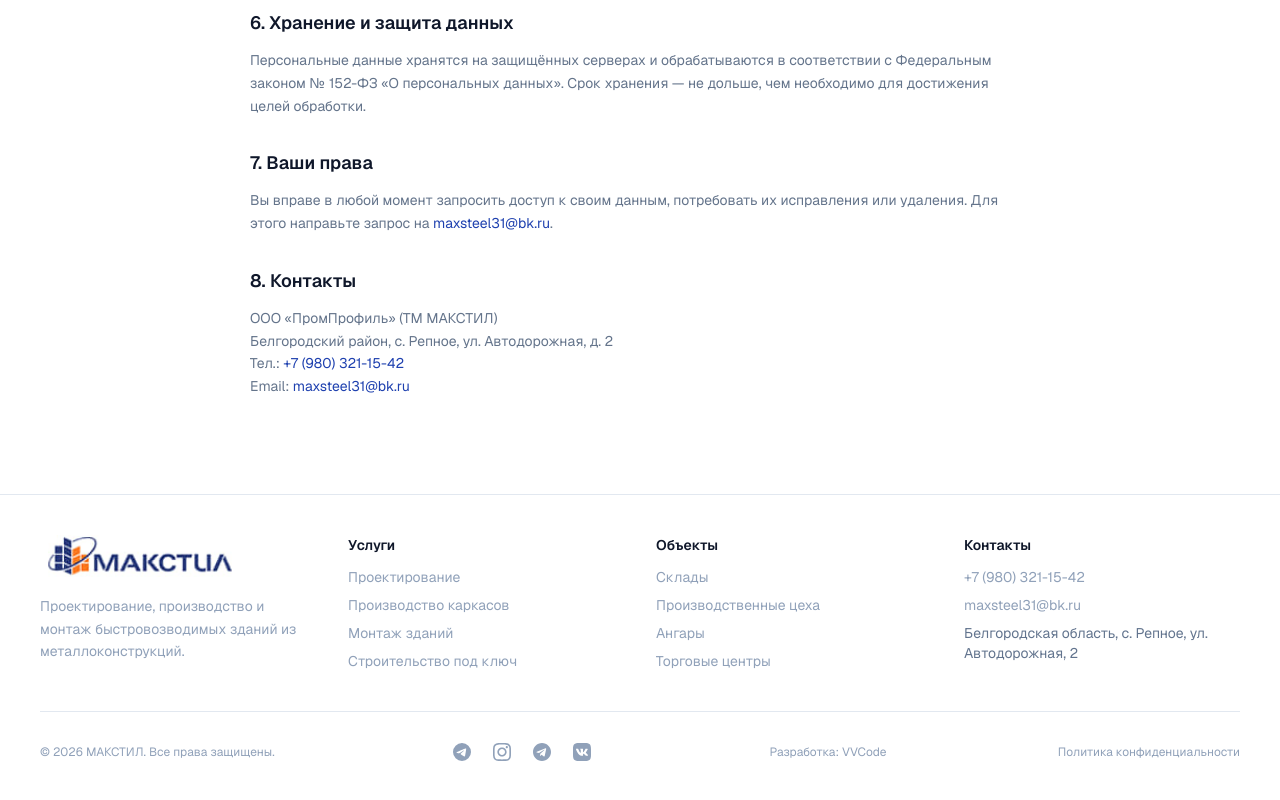
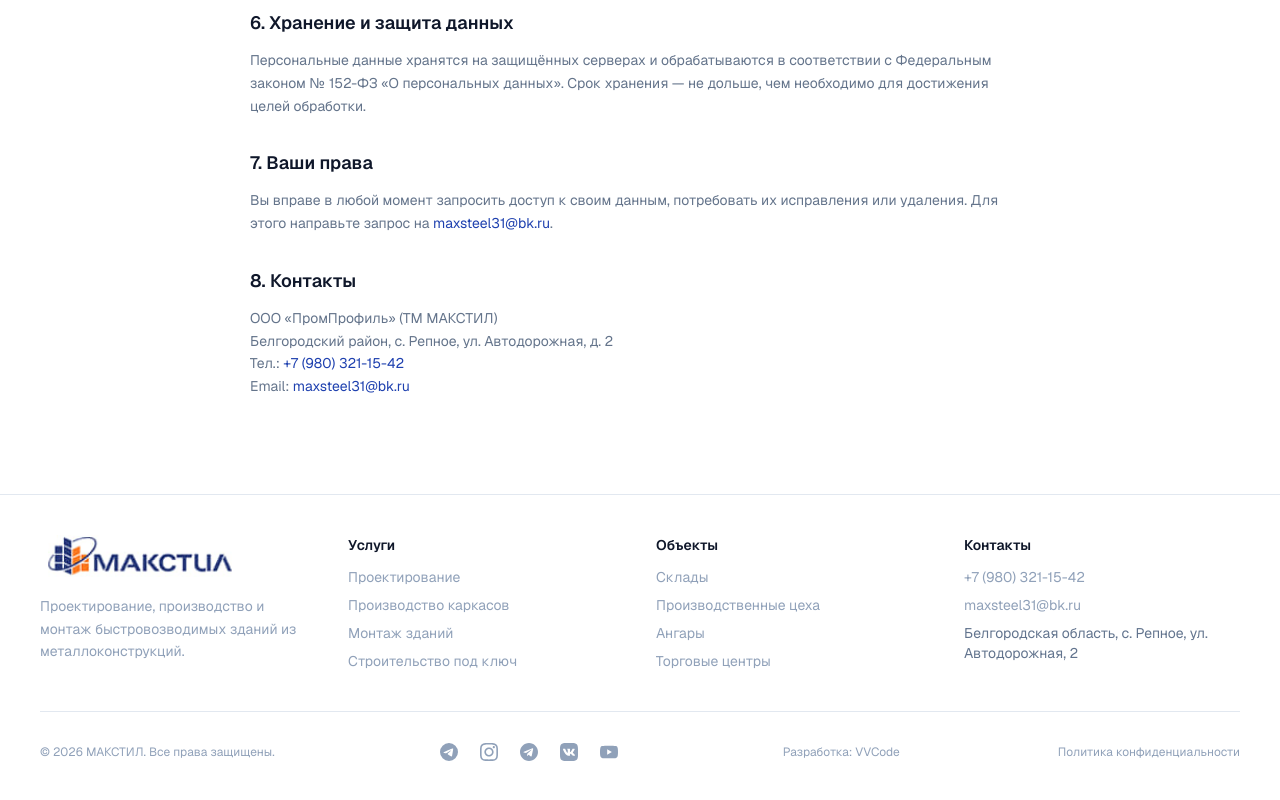
Before and after one commit to faded679/lstkmk, a Next.js app: page /privacy in a window 1280 px wide. Shown: the part 959-1759 px from the top of the page. Built offline with nearby package versions, Linux system fonts and the light colour scheme.

Commit message:
feat: add YouTube link to social media, fix hero blue hangar image

```diff
--- a/src/app/api/chat/route.ts
+++ b/src/app/api/chat/route.ts
@@ -30,6 +30,7 @@
 - Telegram: https://t.me/mcsteel031
 - Instagram: https://www.instagram.com/maksteel31/
 - ВКонтакте: https://vk.com/mcsteel31
+- YouTube: https://www.youtube.com/@mcsteel31
 - Max (новая платформа): https://max.ru/join/n-9OuRJ2NTY_1f77DHMswPbVCe14w8rMicyRr-3-rAk
 
 Услуги:
--- a/src/components/Contacts.tsx
+++ b/src/components/Contacts.tsx
@@ -33,6 +33,12 @@
 const VkIcon = () => (
   <svg viewBox="0 0 24 24" width="20" height="20" fill="currentColor">
     <path d="M15.684 0H8.316C1.592 0 0 1.592 0 8.316v7.368C0 22.408 1.592 24 8.316 24h7.368C22.408 24 24 22.408 24 15.684V8.316C24 1.592 22.408 0 15.684 0zm3.692 17.123h-1.744c-.66 0-.862-.523-2.049-1.714-1.033-1.033-1.49-1.171-1.744-1.171-.356 0-.458.102-.458.593v1.575c0 .424-.135.678-1.253.678-1.846 0-3.896-1.118-5.335-3.202C4.624 10.857 4 8.492 4 8.076c0-.254.102-.491.593-.491h1.744c.44 0 .61.203.779.677.863 2.49 2.303 4.675 2.896 4.675.22 0 .322-.102.322-.66V9.721c-.068-1.186-.695-1.287-.695-1.71 0-.203.17-.407.44-.407h2.744c.373 0 .508.203.508.643v3.473c0 .372.17.508.271.508.22 0 .407-.136.813-.542 1.254-1.406 2.151-3.574 2.151-3.574.119-.254.322-.491.763-.491h1.744c.525 0 .644.27.525.643-.22 1.017-2.354 4.031-2.354 4.031-.186.305-.254.44 0 .78.186.254.796.779 1.203 1.253.745.847 1.32 1.558 1.473 2.049.17.475-.085.72-.576.72z"/>
+  </svg>
+);
+
+const YouTubeIcon = () => (
+  <svg viewBox="0 0 24 24" width="20" height="20" fill="currentColor">
+    <path d="M23.498 6.186a3.016 3.016 0 0 0-2.122-2.136C19.505 3.545 12 3.545 12 3.545s-7.505 0-9.377.505A3.017 3.017 0 0 0 .502 6.186C0 8.07 0 12 0 12s0 3.93.502 5.814a3.016 3.016 0 0 0 2.122 2.136c1.871.505 9.376.505 9.376.505s7.505 0 9.377-.505a3.015 3.015 0 0 0 2.122-2.136C24 15.93 24 12 24 12s0-3.93-.502-5.814zM9.545 15.568V8.432L15.818 12l-6.273 3.568z"/>
   </svg>
 );
 
@@ -234,6 +240,15 @@
                 >
                   <VkIcon />
                 </a>
+                <a
+                  href="https://www.youtube.com/@mcsteel31"
+                  target="_blank"
+                  rel="noopener noreferrer"
+                  className="w-10 h-10 flex items-center justify-center rounded-lg bg-[#FF0000]/10 text-[#FF0000] hover:bg-[#FF0000]/20 transition-colors"
+                  title="YouTube"
+                >
+                  <YouTubeIcon />
+                </a>
               </div>
             </div>
           </motion.div>
--- a/src/components/Footer.tsx
+++ b/src/components/Footer.tsx
@@ -19,6 +19,12 @@
 const VkIcon = () => (
   <svg viewBox="0 0 24 24" width="18" height="18" fill="currentColor">
     <path d="M15.684 0H8.316C1.592 0 0 1.592 0 8.316v7.368C0 22.408 1.592 24 8.316 24h7.368C22.408 24 24 22.408 24 15.684V8.316C24 1.592 22.408 0 15.684 0zm3.692 17.123h-1.744c-.66 0-.862-.523-2.049-1.714-1.033-1.033-1.49-1.171-1.744-1.171-.356 0-.458.102-.458.593v1.575c0 .424-.135.678-1.253.678-1.846 0-3.896-1.118-5.335-3.202C4.624 10.857 4 8.492 4 8.076c0-.254.102-.491.593-.491h1.744c.44 0 .61.203.779.677.863 2.49 2.303 4.675 2.896 4.675.22 0 .322-.102.322-.66V9.721c-.068-1.186-.695-1.287-.695-1.71 0-.203.17-.407.44-.407h2.744c.373 0 .508.203.508.643v3.473c0 .372.17.508.271.508.22 0 .407-.136.813-.542 1.254-1.406 2.151-3.574 2.151-3.574.119-.254.322-.491.763-.491h1.744c.525 0 .644.27.525.643-.22 1.017-2.354 4.031-2.354 4.031-.186.305-.254.44 0 .78.186.254.796.779 1.203 1.253.745.847 1.32 1.558 1.473 2.049.17.475-.085.72-.576.72z"/>
+  </svg>
+);
+
+const YouTubeIcon = () => (
+  <svg viewBox="0 0 24 24" width="18" height="18" fill="currentColor">
+    <path d="M23.498 6.186a3.016 3.016 0 0 0-2.122-2.136C19.505 3.545 12 3.545 12 3.545s-7.505 0-9.377.505A3.017 3.017 0 0 0 .502 6.186C0 8.07 0 12 0 12s0 3.93.502 5.814a3.016 3.016 0 0 0 2.122 2.136c1.871.505 9.376.505 9.376.505s7.505 0 9.377-.505a3.015 3.015 0 0 0 2.122-2.136C24 15.93 24 12 24 12s0-3.93-.502-5.814zM9.545 15.568V8.432L15.818 12l-6.273 3.568z"/>
   </svg>
 );
 
@@ -128,6 +134,9 @@
             <a href="https://vk.com/mcsteel31" target="_blank" rel="noopener noreferrer" className="w-8 h-8 flex items-center justify-center rounded-lg text-slate-400 hover:text-[#0077FF] hover:bg-[#0077FF]/10 transition-colors" title="ВКонтакте">
               <VkIcon />
             </a>
+            <a href="https://www.youtube.com/@mcsteel31" target="_blank" rel="noopener noreferrer" className="w-8 h-8 flex items-center justify-center rounded-lg text-slate-400 hover:text-[#FF0000] hover:bg-[#FF0000]/10 transition-colors" title="YouTube">
+              <YouTubeIcon />
+            </a>
           </div>
           <span>Разработка: <a href="https://vvcode.ru" target="_blank" rel="noopener noreferrer" className="hover:text-accent-blue transition-colors">VVCode</a></span>
           <div className="flex gap-4">
--- a/src/components/HeroVideo.tsx
+++ b/src/components/HeroVideo.tsx
@@ -42,7 +42,7 @@
 
           <div className="relative flex-1 min-w-0 bg-white">
             <img
-              src="/frames2/frame_0151.webp"
+              src="/projects/sklad.jpg"
               alt="Готовый ангар из металлоконструкций"
               className="absolute inset-0 w-full h-full object-contain bg-white"
             />
```
